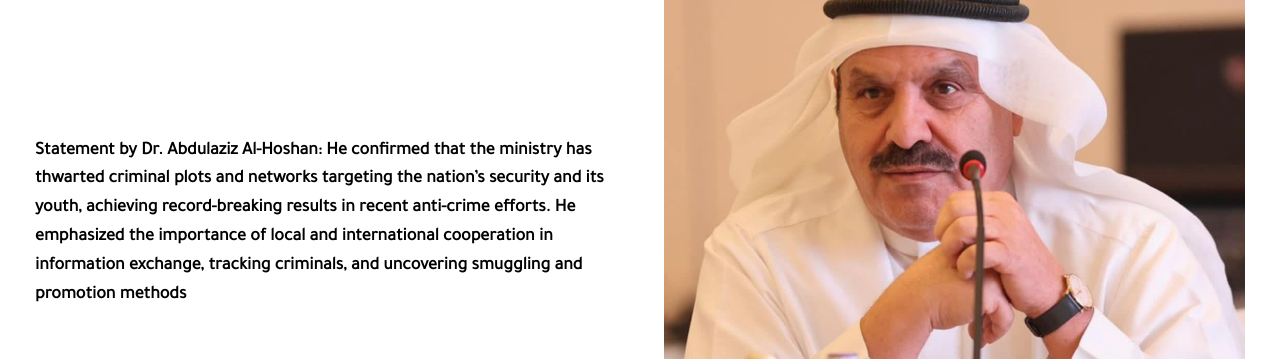
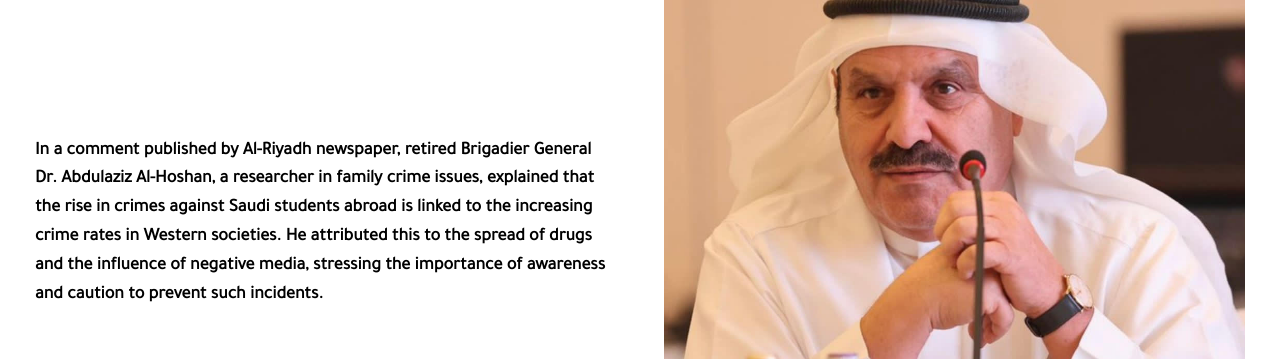
Before and after one commit to Amnoon-sa/amnoon-official-site, a React (Vite) app: page / in a window 1280 px wide. Shown: the part 1060-1419 px from the top of the page. Built offline with nearby package versions, Linux system fonts and the light colour scheme; a web font is replaced by a local one.

Commit message:
update news

```diff
--- a/src/components/NewsSlider.jsx
+++ b/src/components/NewsSlider.jsx
@@ -22,6 +22,7 @@ const newsData = {
       "/img/news/news1.jpg",
     ],
     texts: [
+      "In a comment published by Al-Riyadh newspaper, retired Brigadier General Dr. Abdulaziz Al-Hoshan, a researcher in family crime issues, explained that the rise in crimes against Saudi students abroad is linked to the increasing crime rates in Western societies. He attributed this to the spread of drugs and the influence of negative media, stressing the importance of awareness and caution to prevent such incidents.",
       "Statement by Dr. Abdulaziz Al-Hoshan: He confirmed that the ministry has thwarted criminal plots and networks targeting the nation’s security and its youth, achieving record-breaking results in recent anti-crime efforts. He emphasized the importance of local and international cooperation in information exchange, tracking criminals, and uncovering smuggling and promotion methods",
         "We extend our congratulations and best wishes to the Custodian of the Two Holy Mosques, His Royal Highness the Crown Prince, and His Royal Highness the Minister of Interior—may Allah preserve them—on the successful Hajj season of this year, 1446 AH. We ask Allah Almighty to protect our leadership, our nation, and our brave security forces, and to continue to bless us with security, safety, stability, and prosperity",
         "Security expert Major General Dr. Barakah Al-Hoshan: \"Drone aircraft monitor everything happening in the holy sites and the Makkah region, and cameras cover all control rooms completely.\" This is according to Al Ekhbariya Channel",
@@ -38,7 +39,6 @@ const newsData = {
         "Amnoon Security Consulting Office is honored to present a working paper at the 'Critical Infrastructure Security' seminar, which will be held in Salalah, Sultanate of Oman, under the title 'Port and Maritime Facility Security.' The paper on airport security will be presented by retired Brigadier General Yusuf bin Ahmed Al-Qahtani",
         "Amnoon Security Consulting Office is honored to participate in the third seminar on 'Critical Infrastructure Security,' which will be held in Salalah, Sultanate of Oman, under the title 'Port and Maritime Facility Security.' We will present a working paper on 'The Role of Digital Security in Protecting Critical Infrastructure Data,' delivered by retired Brigadier General Dr. Barakah bin Zamil Al-Hoshan",
         "Amnoon Security Consulting Office participates in the third seminar on the security and safety of critical infrastructure, presenting two working papers delivered by a selection of security consultants. The seminar will be held in Dhofar Governorate, Sultanate of Oman, from September 2-4",
-        "In a comment published by Al-Riyadh newspaper, retired Brigadier General Dr. Abdulaziz Al-Hoshan, a researcher in family crime issues, explained that the rise in crimes against Saudi students abroad is linked to the increasing crime rates in Western societies. He attributed this to the spread of drugs and the influence of negative media, stressing the importance of awareness and caution to prevent such incidents.",
     ]
   },
   ar: {
@@ -62,6 +62,7 @@ const newsData = {
     "/img/news/news1.jpg",
     ],
     texts: [
+      "في تعليق نشرته صحيفة الرياض، أوضح العميد المتقاعد د. عبدالعزيز الحوشان، الباحث في قضايا جرائم الأسرة، أن تزايد الجرائم ضد المبتعثين السعوديين في الخارج يعود إلى ارتفاع معدلات الجريمة في المجتمعات الغربية، مرجعًا ذلك إلى تفشي المخدرات وتأثير الإعلام السلبي، مؤكدًا على أهمية الوعي والحيطة للوقاية من مثل هذه الحوادث",
               "تصريح د. عبدالعزيز الحوشان: أكد أن الوزارة أفشلت مخططات وشبكات إجرامية تستهدف أمن الوطن وشبابه وحققت أرقامًا قياسية في المكافحة مؤخرًا. وشدد على أهمية التعاون المحلي والدولي لتبادل المعلومات وملاحقة المجرمين وكشف أساليب التهريب والترويج",
         "نبارك ونهنىء مقام خادم الحرمين الشريفين و سمو ولي العهد الامين وسمو وزير الداخلية -حفظهم الله-بمناسبة نجاح موسم الحج لهذا العام 1446 هـ، سائلين المولى عز وجل أن يحفظ قيادتنا و وطننا ورجال أمننا البواسل وأن يديم علينا نعمة الأمن والأمان والاستقرار والرخاء",
         "المختص الأمني اللواء الدكتور بركة الحوشان: \"طائرات الدرون ترصد كل ما يحدث في المشاعر المقدسة ومنطقة مكة المكرمة، والكاميرات تغطي جميع غرف المراقبة بالكامل\" وذلك وفقًا لما نقلته قناة الإخبارية",
@@ -78,7 +79,6 @@ const newsData = {
         "يتشرف مكتب آمنون للاستشارات الأمنية بتقديم ورقة عمل خلال ندوة 'أمن المرافق الحيوية'، والتي ستُعقد في صلالة، سلطنة عمان، تحت عنوان 'أمن الموانئ والمرافق البحرية'. ستتناول الورقة أمن المطارات، وسيقدمها اللواء المتقاعد يوسف بن أحمد القحطاني",
         "يتشرف مكتب آمنون للاستشارات الأمنية بالمشاركة في الندوة الثالثة بعنوان 'أمن المرافق الحيوية'، والتي ستعقد في صلالة، سلطنة عمان، تحت عنوان 'أمن الموانئ والمرافق البحرية'. سنقدم ورقة عمل حول 'دور الأمن الرقمي في حماية بيانات المرافق الحيوية'، يقدمها اللواء الدكتور المتقاعد بركة بن زامل الحوشان",
         "يتشرف مكتب آمنون للاستشارات الأمنية بالمشاركة في الندوة الثالثة لأمن وسلامة المرافق الحيوية، حيث سيقدم ورقتي عمل يتم عرضهما من قِبل نخبة من المستشارين الأمنيين. ستعقد الندوة في محافظة ظفار، سلطنة عمان، خلال الفترة من 2 إلى 4 سبتمبر",
-        "في تعليق نشرته صحيفة الرياض، أوضح العميد المتقاعد د. عبدالعزيز الحوشان، الباحث في قضايا جرائم الأسرة، أن تزايد الجرائم ضد المبتعثين السعوديين في الخارج يعود إلى ارتفاع معدلات الجريمة في المجتمعات الغربية، مرجعًا ذلك إلى تفشي المخدرات وتأثير الإعلام السلبي، مؤكدًا على أهمية الوعي والحيطة للوقاية من مثل هذه الحوادث",
       ]
   }
 };
```
